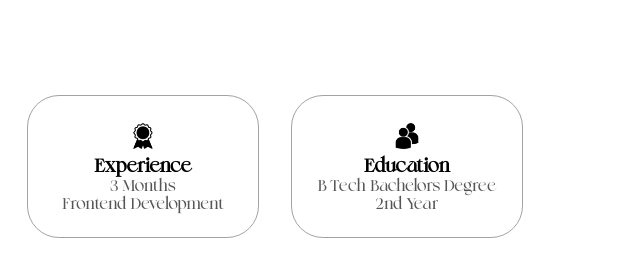
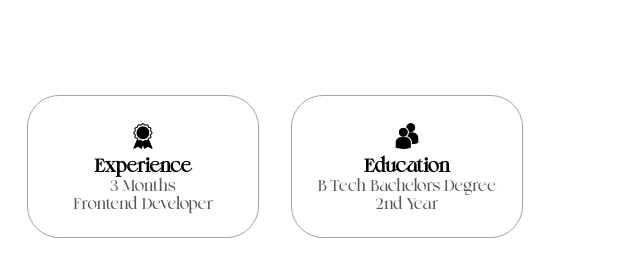
Before and after one commit to adi0900/HTML_CSS_JS_PORTFOLIO, a plain HTML site: page index.html in a window 1280 px wide. Shown: the part 1092-1359 px from the top of the page, 597-1237 px from the left. Drawn offline with Linux system fonts and the light colour scheme; a script that the page names is missing.

Commit message:
Update index.html

```diff
--- a/index.html
+++ b/index.html
@@ -86,7 +86,7 @@
                 class="icon"
               />
               <h3>Experience</h3>
-              <p>3 Months <br>Frontend Development</p>
+              <p>3 Months <br>Frontend Developer</p>
             </div>
             <div class="details-container">
               <img
```
